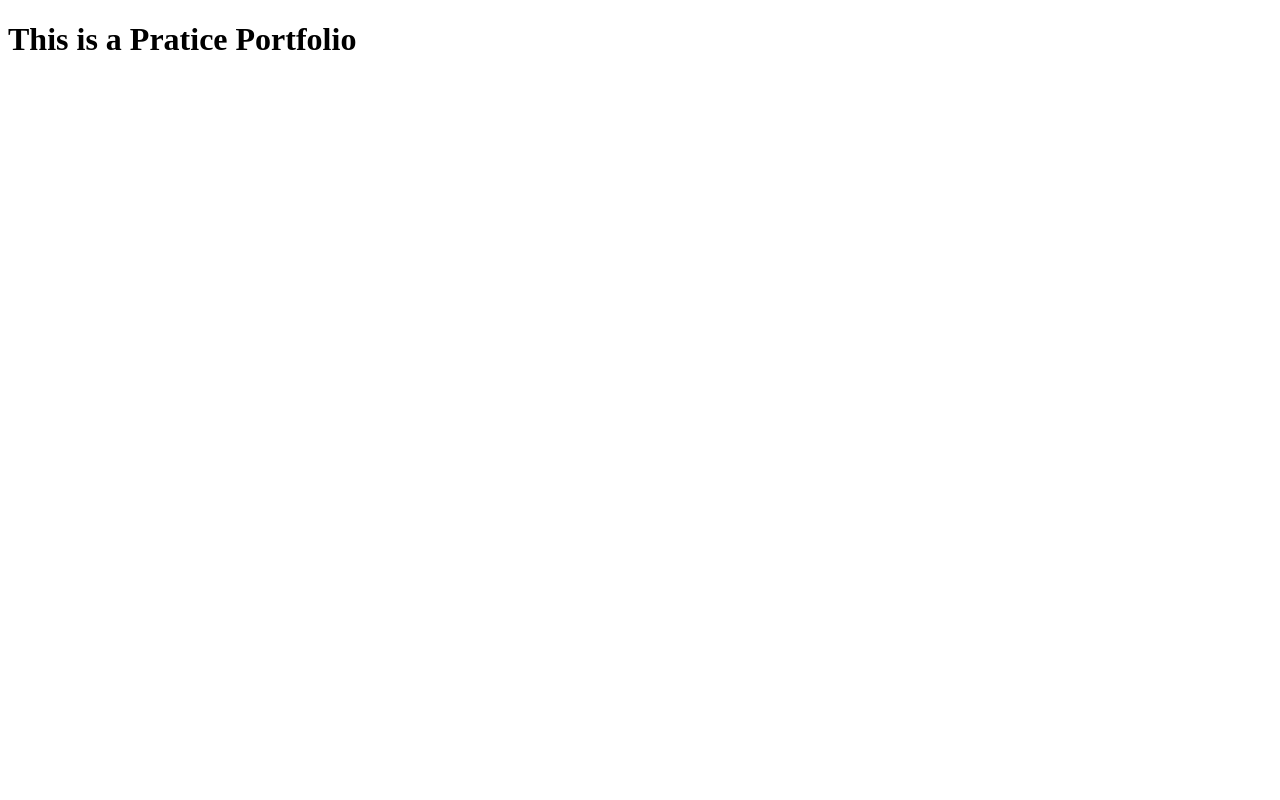
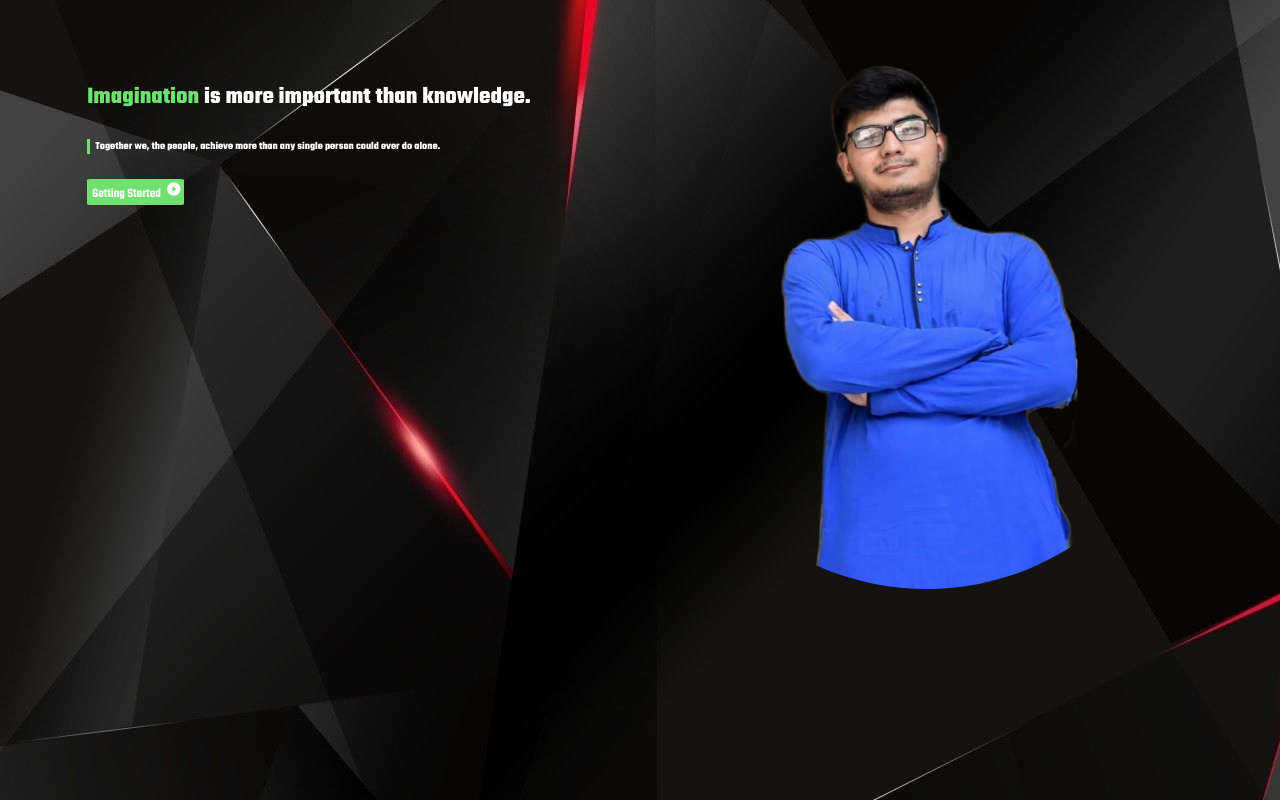
Before and after one commit to Nowrose-Irab-Poll/practice-portfolio, a plain HTML site: page index.html in a window 1280 px wide. Drawn offline with Linux system fonts and the light colour scheme.

Commit message:
top banner push initial

```diff
--- a/index.html
+++ b/index.html
@@ -4,9 +4,31 @@
     <meta charset="UTF-8">
     <meta http-equiv="X-UA-Compatible" content="IE=edge">
     <meta name="viewport" content="width=device-width, initial-scale=1.0">
+
+    <link rel="preconnect" href="https://fonts.googleapis.com">
+    <link rel="preconnect" href="https://fonts.gstatic.com" crossorigin>
+    <link href="https://fonts.googleapis.com/css2?family=Teko:wght@600;700&display=swap" rel="stylesheet">
+
+    <link rel="stylesheet" href="https://fonts.googleapis.com/icon?family=Material+Icons">
+
+    <link rel="stylesheet" href="style.css">
     <title>Irab's Portfolio</title>
 </head>
 <body>
-    <h1>This is a Pratice Portfolio</h1>
+    <section class="flexible-container">
+        <div class="half-width">
+            <h1><span class="green-text">Imagination</span> is more important than knowledge.</h1>
+            <h6 class="leftbar">Together we, the people, achieve more than any single person could ever do alone.</h6>
+            <div class="icon-button">
+                <a class="link-button" href="">Getting Started</a>
+                <i class="material-icons icons" style="font-size: 16px;">play_circle_filled</i>
+            </div>
+
+        </div>
+        <div class="half-width">
+            <img src="images/irab.png" alt="irab-photo">
+        </div>
+
+    </section>
 </body>
 </html>
--- a/style.css
+++ b/style.css
@@ -0,0 +1,55 @@
+body {
+  background-image: url(images/background.jpg);
+  /* background-color: black; */
+  color: white;
+  font-family: "Teko", sans-serif;
+  /* font-weight: 900; */
+}
+
+/* Classes */
+
+.flexible-container {
+  display: flex;
+  justify-content: center;
+  margin: 40px;
+}
+
+.green-text {
+  color: rgb(112, 224, 112);
+}
+
+.half-width {
+  width: 45%;
+  margin: 10px;
+  padding: 10px;
+  align-items: center;
+}
+
+.half-width img {
+  width: 100%;
+  border-radius: 50%;
+}
+
+.icon-button {
+  display: inline-block;
+  background-color: rgb(112, 224, 112);
+  border-radius: 5%;
+  align-items: center;
+}
+
+.icons {
+  margin: 2px;
+}
+
+.leftbar {
+  padding-left: 5px;
+  border-left: solid;
+  border-color: rgb(112, 224, 112);
+}
+
+.link-button {
+  padding-left: 5px;
+  color: white;
+  text-decoration: none;
+  font-size: small;
+}
```
Also changed, not shown: images/background.jpg (added), images/irab.png (added).
